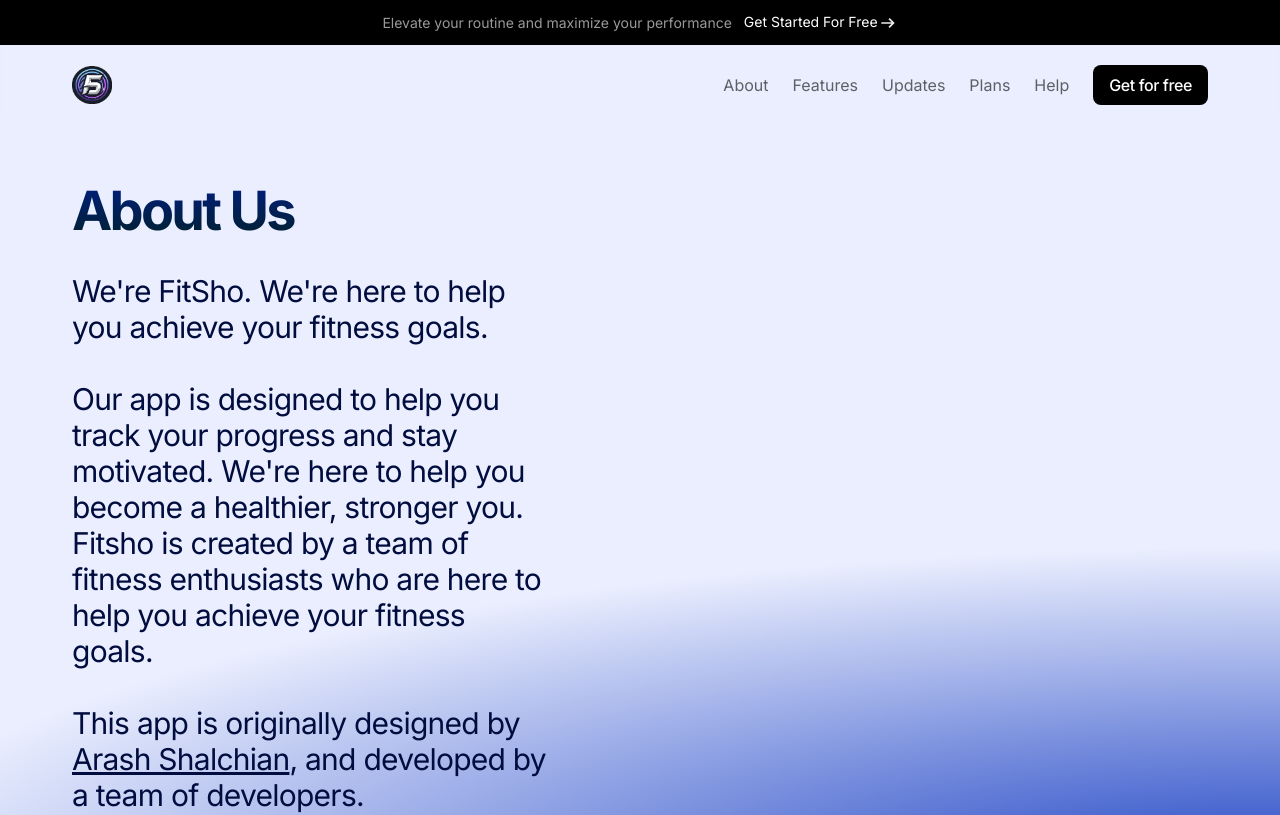
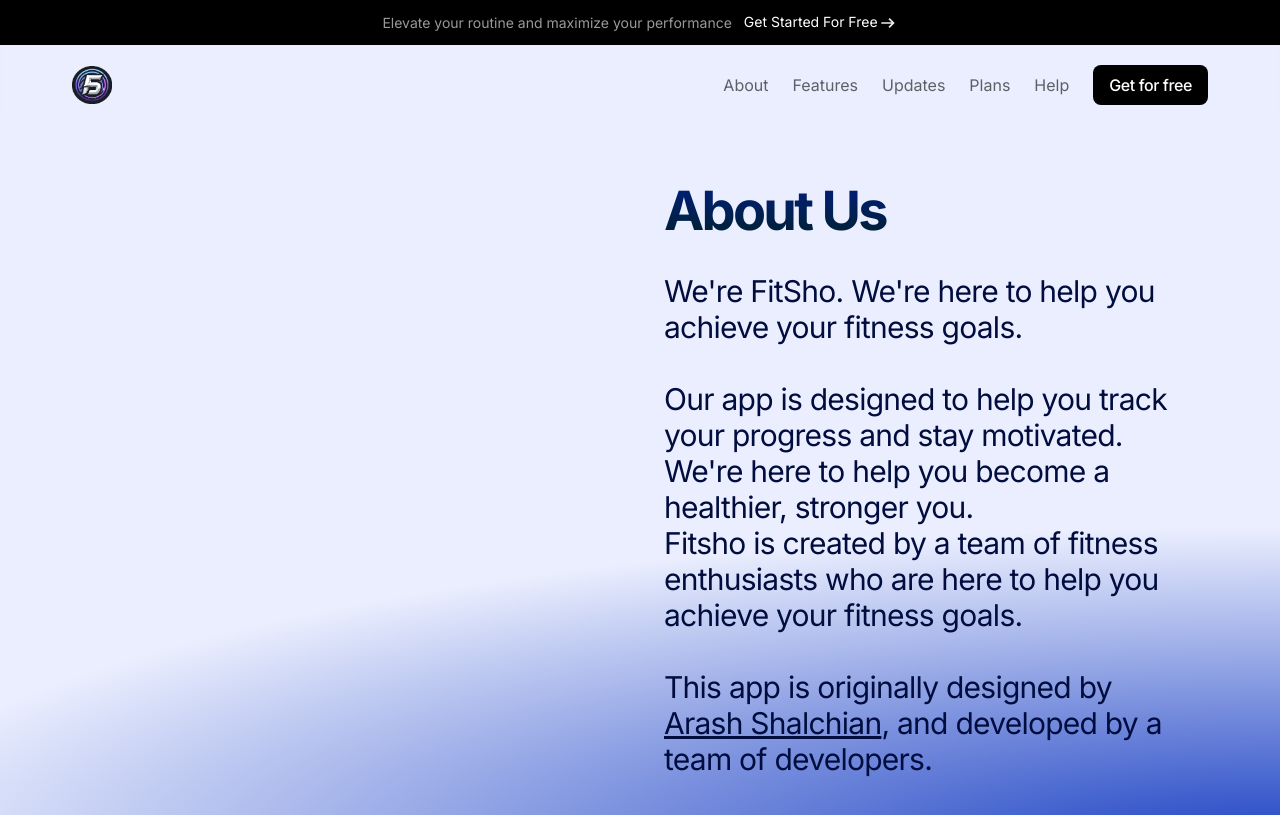
Before and after one commit to fit-sho/fitsho, a Next.js app in the folder trainer-app-frontend/: page /about in a window 1280 px wide. Shown: the top 815 px of the page. Built offline with nearby package versions, Linux system fonts and the light colour scheme; a web font is replaced by a local one.

Commit message:
updated generic section to reverse text and images

```diff
--- a/trainer-app-frontend/src/aboutSections/components/GenericSection.tsx
+++ b/trainer-app-frontend/src/aboutSections/components/GenericSection.tsx
@@ -17,14 +17,22 @@ export const GenericSection = ({
   buttonLink,
   image,
   bgGradient,
-}: GenericSectionProps) => {
+  reverse, // for reversing the order of image and text
+}: GenericSectionProps & { reverse?: boolean }) => {
   return (
     <section className={`pt-8 pb-20 ${bgGradient} overflow-x-clip`}>
       <div className="container">
-        <div className="">
-          <div className="md:flex items-center">
-            <div className="md:w-[478px]">
-              {/* Render button if text and link are provided */}
+        {/* When the reverse prop is used this will change the image only for md size*/}
+        <div
+          className={`flex flex-col md:flex-row ${
+            reverse ? "md:flex-row-reverse " : ""
+          }`}
+        >
+          {/* When the reverse prop is used this will change the image up and down wise for phone*/}
+          <div className="w-full md:w-1/2 px-6 order-2 md:order-none">
+            {image && image}
+          </div>
+          <div className="w-full md:w-1/2 px-6 order-1 md:order-none">
             {buttonText && buttonLink && (
               <a href={buttonLink} className="hover:text-gray-600">
                 <button className="btn btn-text gap-1 border border-[#222]/40">
@@ -33,19 +41,12 @@ export const GenericSection = ({
                 </button>
               </a>
             )}
-
-              {/* Render title */}
             <SectionTitle title={title} className="mt-6" />
-              {/* Render SectionDesc only if description is a string */}
-              {typeof description === "string" && (
+            {typeof description === "string" ? (
               <SectionDesc description={description} className="mt-6" />
-              )}
-              {/* Render JSX description if provided */}
-              {typeof description !== "string" && (
+            ) : (
               <div className="mt-6">{description}</div>
             )}
-            </div>
-            <div>{image && image}</div>
           </div>
         </div>
       </div>
```
Lines whose indentation alone changed are shown as unchanged.
